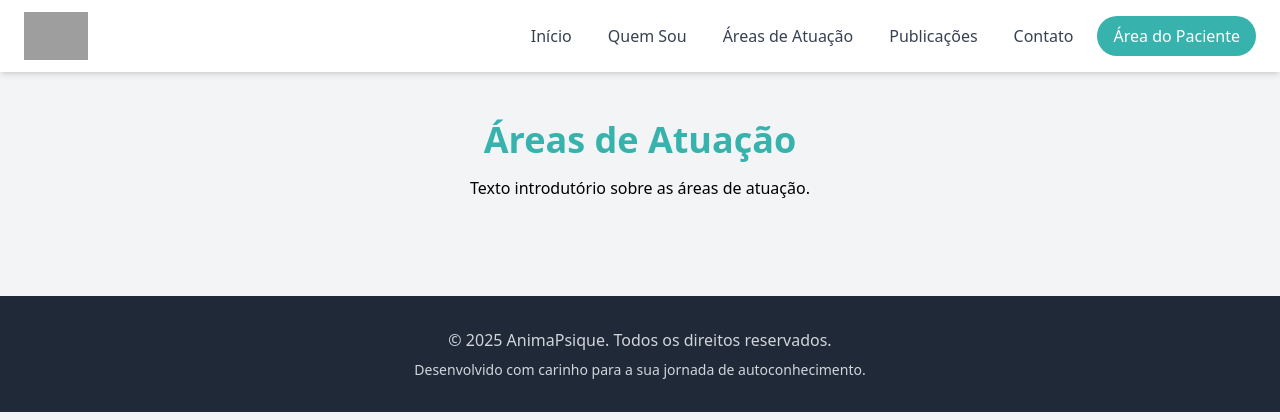
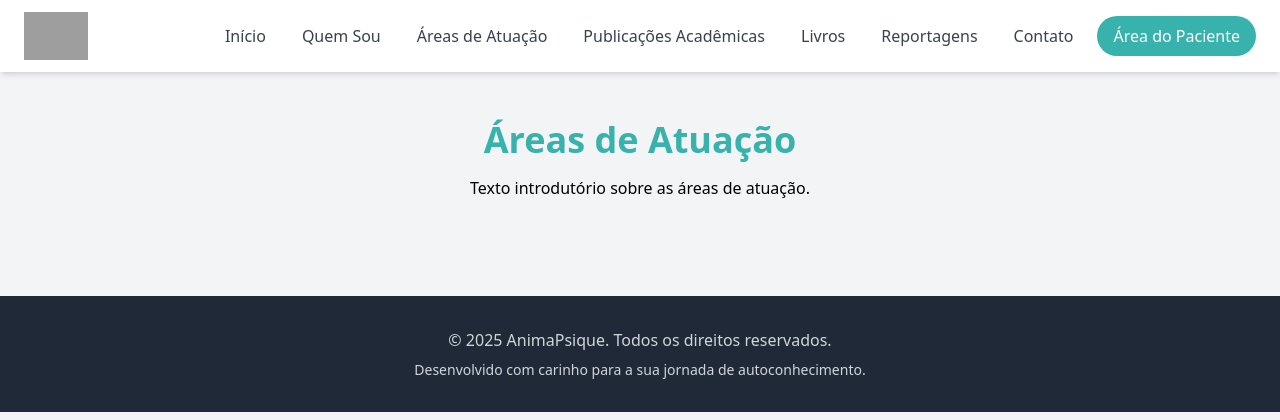
Before and after one commit to klausedu/animapsique, a PHP site: page /atuacao.php in a window 1280 px wide. Shown: the top 420 px of the page. Run offline with PHP 8.4, Linux system fonts and the light colour scheme; data that the repository does not hold is empty; some libraries are stand-ins or nearby versions; grey boxes are pictures that could not be loaded.

Commit message:
Update header_publico.php

```diff
--- a/templates/header_publico.php
+++ b/templates/header_publico.php
@@ -29,7 +29,6 @@ try {
     <meta name="viewport" content="width=device-width, initial-scale=1.0">
     <title>AnimaPsique - Psicologia Clínica</title>
     <script src="https://cdn.tailwindcss.com"></script>
-    <!-- O SCRIPT ALPINE.JS SERÁ CARREGADO NO RODAPÉ -->
     <style>
         :root {
             --cor-primaria: <?php echo $cores['primaria']; ?>;
@@ -48,17 +47,16 @@ try {
                         <img src="https://animapsique.com.br/wp-content/uploads/2022/03/animapsique_logo70perc.png" alt="AnimaPsique Logotipo" class="h-12">
                     </a>
                 </div>
-                <!-- Menu Desktop -->
                 <div class="hidden md:flex items-center space-x-3">
                     <a href="index.php" class="py-2 px-3 text-gray-700 hover:text-[var(--cor-primaria)]">Início</a>
                     <a href="sobre.php" class="py-2 px-3 text-gray-700 hover:text-[var(--cor-primaria)]">Quem Sou</a>
                     <a href="atuacao.php" class="py-2 px-3 text-gray-700 hover:text-[var(--cor-primaria)]">Áreas de Atuação</a>
-                    <a href="publicacoes.php" class="py-2 px-3 text-gray-700 hover:text-[var(--cor-primaria)]">Publicações</a>
+                    <a href="publicacoes_academicas.php" class="py-2 px-3 text-gray-700 hover:text-[var(--cor-primaria)]">Publicações Acadêmicas</a>
+                    <a href="livros.php" class="py-2 px-3 text-gray-700 hover:text-[var(--cor-primaria)]">Livros</a>
+                    <a href="reportagens.php" class="py-2 px-3 text-gray-700 hover:text-[var(--cor-primaria)]">Reportagens</a>
                     <a href="contato.php" class="py-2 px-3 text-gray-700 hover:text-[var(--cor-primaria)]">Contato</a>
-                    <!-- Botão atualizado para usar a nova cor -->
                     <a href="login.php" style="background-color: var(--cor-botao-bg);" class="py-2 px-4 text-white rounded-full hover:opacity-90 transition-opacity">Área do Paciente</a>
                 </div>
-                <!-- Botão Mobile -->
                 <div class="md:hidden">
                     <button @click="open = !open" class="text-gray-700 focus:outline-none">
                         <svg class="h-6 w-6" fill="none" stroke-linecap="round" stroke-linejoin="round" stroke-width="2" viewBox="0 0 24 24" stroke="currentColor">
@@ -67,14 +65,14 @@ try {
                     </button>
                 </div>
             </div>
-            <!-- Menu Mobile -->
             <div x-show="open" @click.away="open = false" class="md:hidden mt-3">
                 <a href="index.php" class="block py-2 px-4 text-sm text-gray-700 hover:bg-gray-200">Início</a>
                 <a href="sobre.php" class="block py-2 px-4 text-sm text-gray-700 hover:bg-gray-200">Quem Sou</a>
                 <a href="atuacao.php" class="block py-2 px-4 text-sm text-gray-700 hover:bg-gray-200">Áreas de Atuação</a>
-                <a href="publicacoes.php" class="block py-2 px-4 text-sm text-gray-700 hover:bg-gray-200">Publicações</a>
+                <a href="publicacoes_academicas.php" class="block py-2 px-4 text-sm text-gray-700 hover:bg-gray-200">Publicações Acadêmicas</a>
+                <a href="livros.php" class="block py-2 px-4 text-sm text-gray-700 hover:bg-gray-200">Livros</a>
+                <a href="reportagens.php" class="block py-2 px-4 text-sm text-gray-700 hover:bg-gray-200">Reportagens</a>
                 <a href="contato.php" class="block py-2 px-4 text-sm text-gray-700 hover:bg-gray-200">Contato</a>
-                 <!-- Botão atualizado para usar a nova cor -->
                 <a href="login.php" style="background-color: var(--cor-botao-bg);" class="block mt-2 py-2 px-4 text-sm text-white rounded-md text-center">Área do Paciente</a>
             </div>
         </nav>
```
